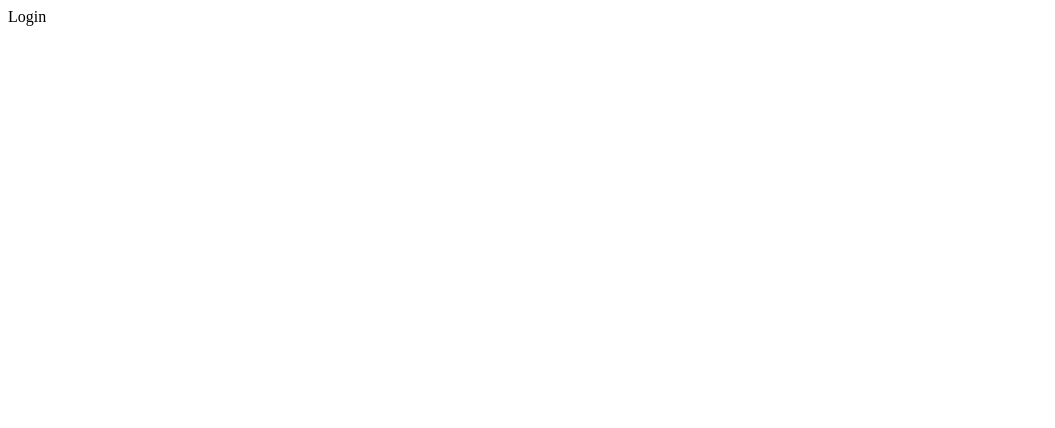
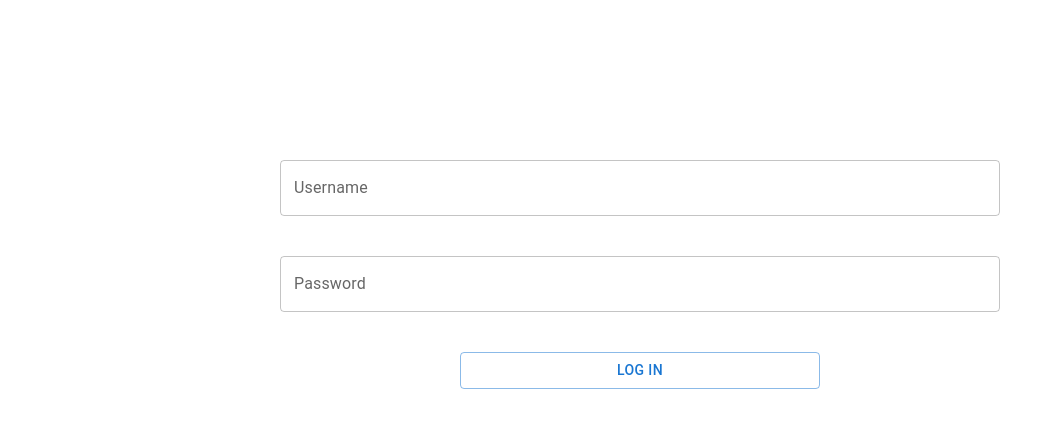
Before and after one commit to salgadopietrini/logs-frontend, a React (Create React App) app: page /login in a window 1280 px wide. Shown: the top 428 px of the page, without its empty margins (0-1055 px from the left). Built offline with nearby package versions, Linux system fonts and the light colour scheme.

Commit message:
add login view

```diff
--- a/package.json
+++ b/package.json
@@ -7,6 +7,7 @@
     "@emotion/react": "^11.9.3",
     "@emotion/styled": "^11.9.3",
     "@mui/material": "^5.8.7",
+    "@mui/system": "^5.8.7",
     "@reduxjs/toolkit": "^1.8.3",
     "@testing-library/jest-dom": "^5.16.4",
     "@testing-library/react": "^13.3.0",
--- a/public/index.html
+++ b/public/index.html
@@ -12,4 +12,10 @@
     <noscript>You need to enable JavaScript to run this app.</noscript>
     <div id="root"></div>
   </body>
+  <style>
+    body {
+      margin: 0;
+      padding: 0;
+    }
+  </style>
 </html>
--- a/src/App.tsx
+++ b/src/App.tsx
@@ -3,10 +3,10 @@ import { ApolloClient, InMemoryCache, ApolloProvider } from "@apollo/client";
 import { BrowserRouter as Router, Routes, Route } from "react-router-dom";
 import { Provider as ReduxProvider } from "react-redux";
 import { store } from "./redux/store";
-
 import Home from "./views/Home";
 import Login from "./views/Login";
 import NotFound from "./views/NotFound";
+import Layout from "./components/Layout/Layout";
 
 const client = new ApolloClient({
   uri: "https://flyby-gateway.herokuapp.com/",
@@ -17,6 +17,7 @@ function App() {
   return (
     <ReduxProvider store={store}>
       <ApolloProvider client={client}>
+        <Layout>
           <Router>
             <Routes>
               <Route path="/" element={<Home />} />
@@ -24,6 +25,7 @@ function App() {
               <Route path="*" element={<NotFound />} />
             </Routes>
           </Router>
+        </Layout>
       </ApolloProvider>
     </ReduxProvider>
   );
--- /dev/null
+++ b/src/components/Layout/Layout.tsx
@@ -0,0 +1,16 @@
+import { Container } from "@mui/material";
+import React, { ReactNode } from "react";
+
+type Props = {
+  children: ReactNode;
+};
+
+function Layout({ children }: Props) {
+  return (
+    <Container maxWidth="md" disableGutters>
+      {children}
+    </Container>
+  );
+}
+
+export default Layout;
--- a/src/views/Login.tsx
+++ b/src/views/Login.tsx
@@ -1,7 +1,28 @@
 import React from "react";
+import TextField from "@mui/material/TextField";
+import { Box } from "@mui/material";
+
+import {
+  StyledContainer,
+  StyledStack,
+  StyledButtonContainer,
+  StyledButton,
+} from "./login.styles";
 
 function Login() {
-  return <div>Login</div>;
+  return (
+    <Box>
+      <StyledContainer>
+        <StyledStack direction="column" spacing={5}>
+          <TextField label="Username" />
+          <TextField label="Password" type="password" />
+          <StyledButtonContainer>
+            <StyledButton variant="outlined">Log in</StyledButton>
+          </StyledButtonContainer>
+        </StyledStack>
+      </StyledContainer>
+    </Box>
+  );
 }
 
 export default Login;
--- /dev/null
+++ b/src/views/login.styles.ts
@@ -0,0 +1,23 @@
+import { styled } from "@mui/system";
+import Stack from "@mui/material/Stack";
+import Button from "@mui/material/Button";
+
+export const StyledContainer = styled("div")({
+  paddingTop: "20vh",
+  display: "flex",
+  justifyContent: "center",
+});
+
+export const StyledStack = styled(Stack)({
+  width: "80%",
+  textAlign: "center",
+});
+
+export const StyledButtonContainer = styled("div")({
+  display: "flex",
+  justifyContent: "center",
+});
+
+export const StyledButton = styled(Button)({
+  width: "50%",
+});
```
Also changed, not shown: 1 other file (tests, documents, lock files or other folders). Lines whose indentation alone changed are shown as unchanged.
